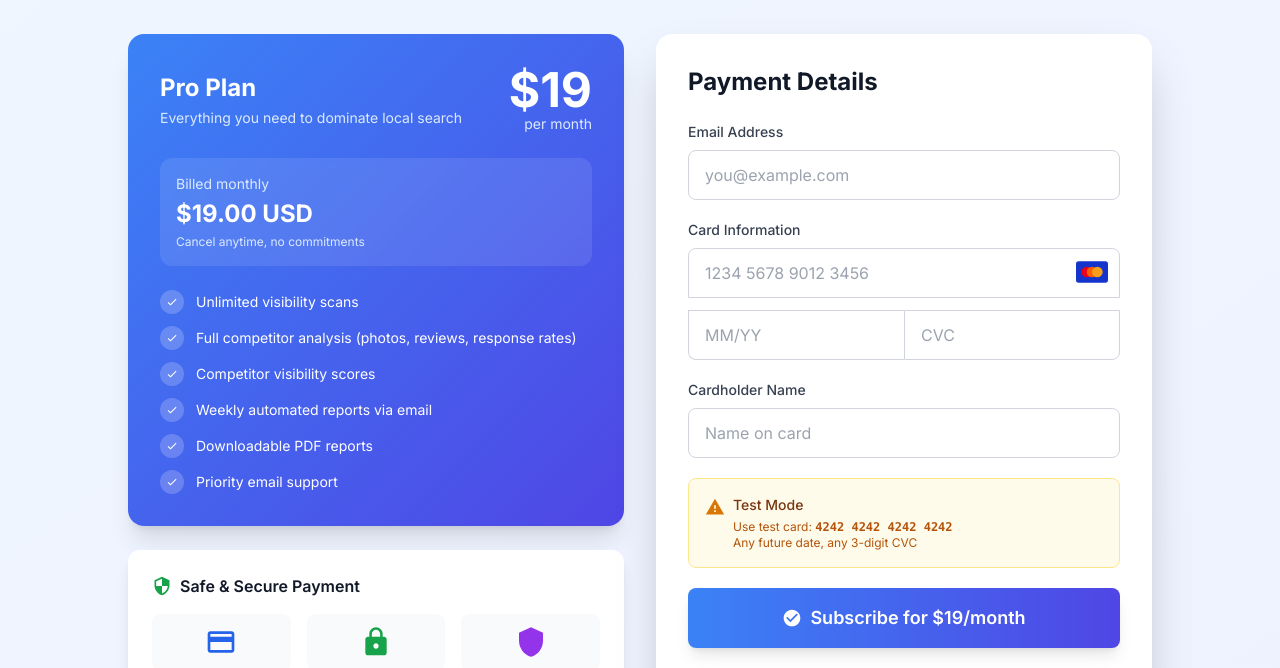
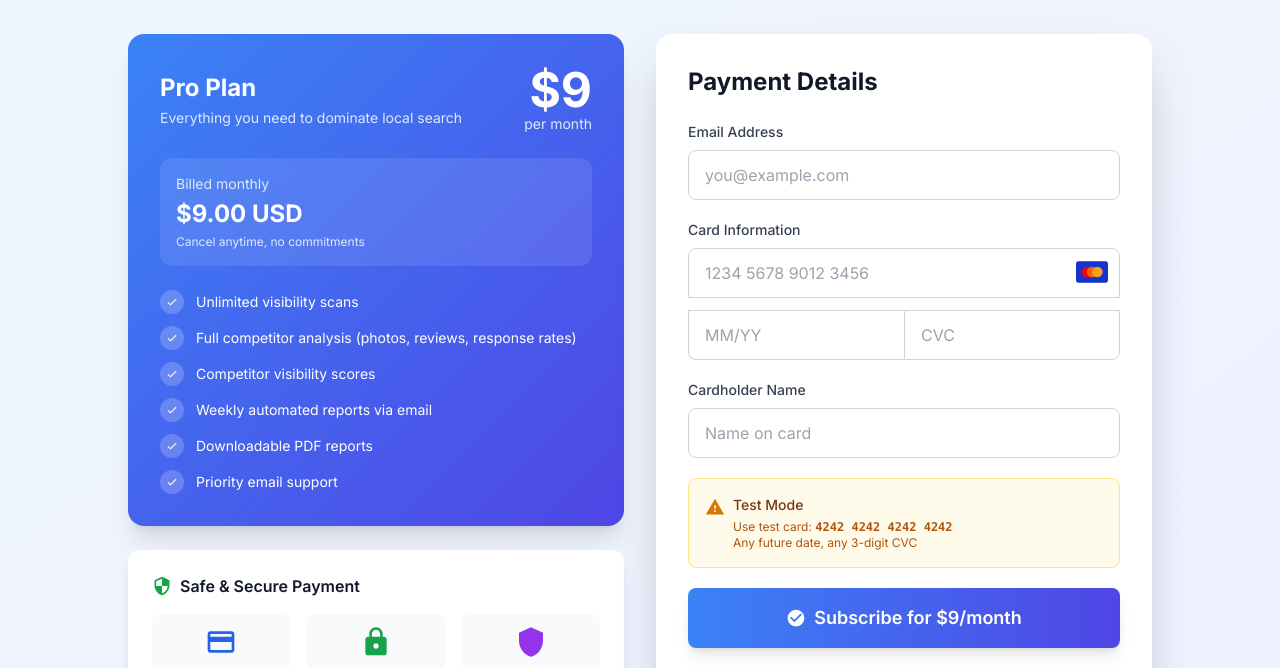
Before and after one commit to digiroiio-lgtm/onetapbettermap, a Next.js app: page /upgrade in a window 1280 px wide. Shown: the part 231-899 px from the top of the page. Built offline with nearby package versions, Linux system fonts and the light colour scheme.

Commit message:
Fix geocoding to work globally - remove Turkey hardcode and reduce price to

```diff
--- a/app/results/page.tsx
+++ b/app/results/page.tsx
@@ -119,16 +119,12 @@
 
         // Geocode the business location
         const geocoder = new google.maps.Geocoder()
-        const address = `${businessName}, ${city}, Turkey`
+        const address = `${businessName}, ${city}`
 
         console.log('📍 Geocoding address:', address)
 
         geocoder.geocode({
-          address,
-          region: 'TR', // Prefer Turkey results
-          componentRestrictions: {
-            country: 'TR'
-          }
+          address
         }, async (results, status) => {
           console.log('📍 Geocode status:', status, 'results:', results?.length)
 
@@ -801,7 +797,7 @@
                 </div>
                 <div className="ml-6 text-center">
                   <div className="bg-white text-blue-600 rounded-lg p-4 mb-3 shadow-xl">
-                    <div className="text-3xl font-bold">$19</div>
+                    <div className="text-3xl font-bold">$9</div>
                     <div className="text-xs text-gray-600">per month</div>
                   </div>
                   <Link
--- a/app/upgrade/page.tsx
+++ b/app/upgrade/page.tsx
@@ -123,14 +123,14 @@
                   <p className="text-blue-100 text-sm">Everything you need to dominate local search</p>
                 </div>
                 <div className="text-right">
-                  <div className="text-5xl font-bold">$19</div>
+                  <div className="text-5xl font-bold">$9</div>
                   <div className="text-blue-100 text-sm">per month</div>
                 </div>
               </div>
 
               <div className="bg-white/10 backdrop-blur-sm rounded-xl p-4 mb-6">
                 <div className="text-sm text-blue-100 mb-1">Billed monthly</div>
-                <div className="text-2xl font-bold">$19.00 USD</div>
+                <div className="text-2xl font-bold">$9.00 USD</div>
                 <div className="text-xs text-blue-100 mt-1">Cancel anytime, no commitments</div>
               </div>
 
@@ -350,7 +350,7 @@
                     <svg className="w-5 h-5" fill="currentColor" viewBox="0 0 24 24">
                       <path d="M12 2C6.48 2 2 6.48 2 12s4.48 10 10 10 10-4.48 10-10S17.52 2 12 2zm-2 15l-5-5 1.41-1.41L10 14.17l7.59-7.59L19 8l-9 9z"/>
                     </svg>
-                    Subscribe for $19/month
+                    Subscribe for $9/month
                   </span>
                 )}
               </button>
--- a/components/MapComponent.tsx
+++ b/components/MapComponent.tsx
@@ -82,16 +82,12 @@
         // If no markers provided, try to geocode the business
         if (markers.length === 0 && businessName && city) {
           const geocoder = new google.maps.Geocoder()
-          const address = `${businessName}, ${city}, Turkey`
+          const address = `${businessName}, ${city}`
 
           console.log('MapComponent geocoding address:', address)
 
           geocoder.geocode({
-            address,
-            region: 'TR',
-            componentRestrictions: {
-              country: 'TR'
-            }
+            address
           }, (results, status) => {
             console.log('MapComponent geocoding status:', status, 'Results:', results?.length)
 
```
